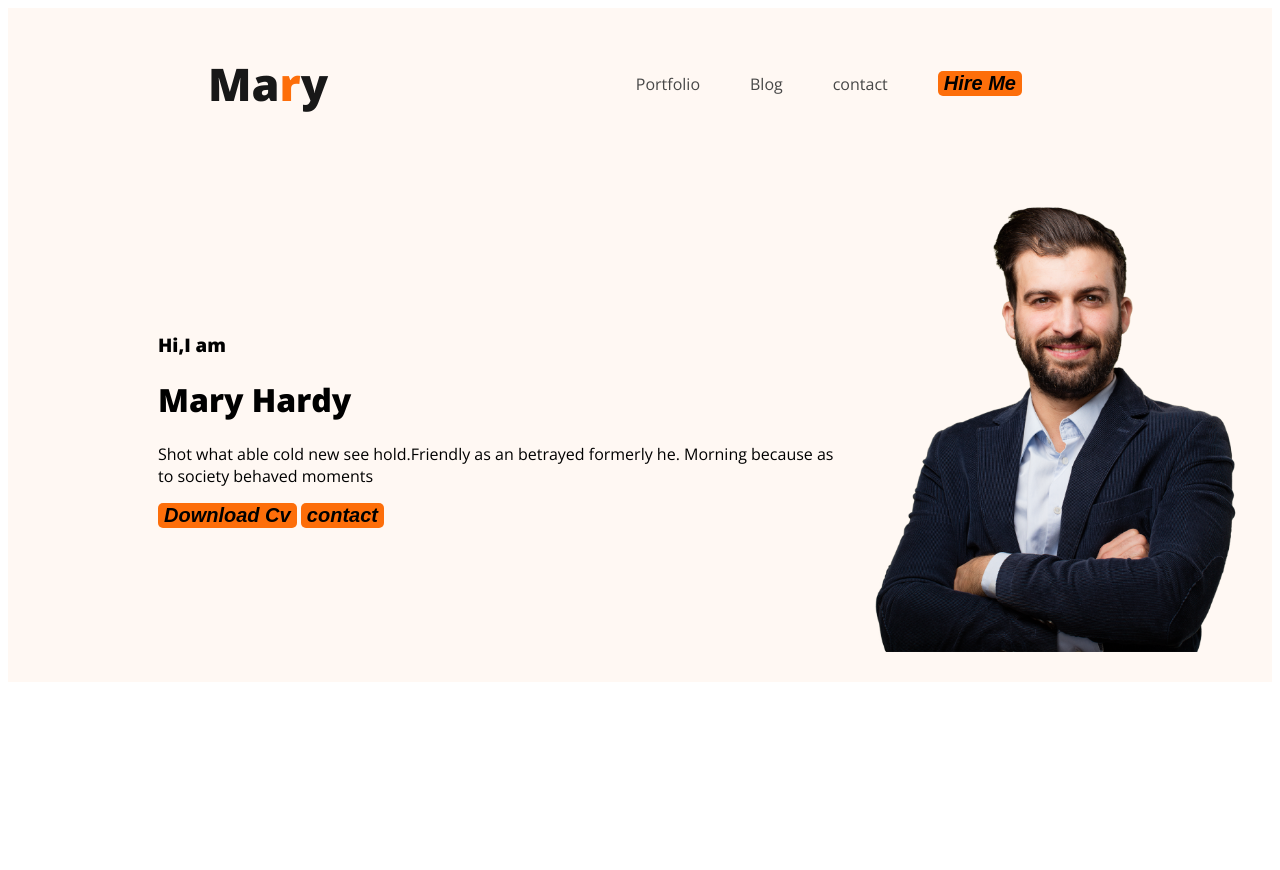
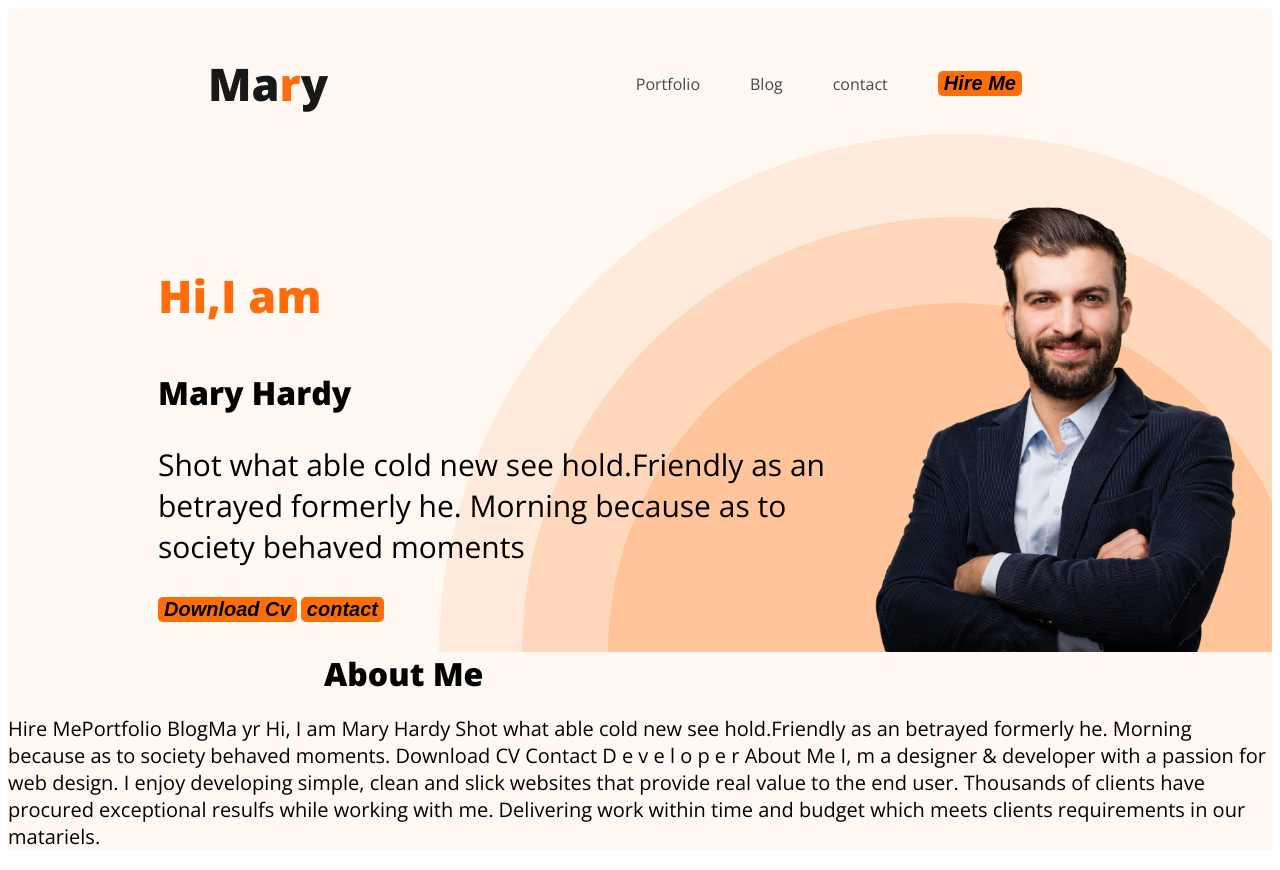
Before and after one commit to Rayhanajuayria/web-develpoer-portfolio, a plain HTML site: page index.html in a window 1280 px wide. Before the commit the page ends 800 px from the top, so only its background shows below. Drawn offline with nearby package versions, Linux system fonts and the light colour scheme.

Commit message:
about section

```diff
--- a/index.html
+++ b/index.html
@@ -24,7 +24,7 @@
         <div>
             <h3 class="banner-greeting">Hi,I am </h3>
           <h1 class="banner.title">Mary Hardy</h1>
-          <p>
+          <p class="banner-discription">
             Shot what able cold new see hold.Friendly as an betrayed formerly
             he. Morning because as to society behaved moments</p>
             <button class="btn-primary">Download Cv</button>
@@ -35,7 +35,21 @@
     </div>
     </header>
     <main>
-
+<div class="about-section">
+    <h1 class="about">About Me</h1>
+    <p class="about-me">Hire MePortfolio BlogMa yr
+        Hi, I am
+        Mary Hardy
+        Shot what able cold new see hold.Friendly as an betrayed formerly
+        he. Morning because as to society behaved moments.
+        Download CV Contact
+        D e v e l o p e r
+        About Me
+        I, m a designer & developer with a passion for web design. I enjoy developing simple, clean and
+        slick websites that provide real value to the end user. Thousands of clients have procured
+        exceptional resulfs while working with me. Delivering work within time and budget which meets
+        clients requirements in our matariels.</p>
+</div>
     </main>
     <footer>
 
--- a/styles/portfolio.css
+++ b/styles/portfolio.css
@@ -47,9 +47,12 @@ nav a {
 /* header related styles*/
 .header{
     background-color: #fff8f3;
+    background-image: url(../images/header_bg.png);
+    background-repeat: no-repeat;
+    background-position:bottom right;
 }
 .banner{
-    padding: 30px 30px 30px 150px;
+    padding: 30px 30px 0px 150px;
     display: flex;
     align-items: center;
 }
@@ -59,3 +62,30 @@ nav a {
 .banner .profile-picture {
     width: 400px;
 }
+.banner-greeting {
+    font-size: 45px;
+    color:#FD6E0A;
+    margin-bottom: opx;
+}
+.banner-title {
+    font-size: 85px;
+    font-weight: 700;
+    margin-top: 5px;
+    margin-bottom: 30px;
+}
+.banner-discription {
+    font-size: 30px;
+    font-weight: 500;
+    margin-bottom: 30px;
+}
+.about-section {
+    background-color:#fff8f3;
+}
+.about-me {
+    font-size: 20px;
+
+}
+.about{
+    width: 50%;
+    margin: auto;
+}
```
